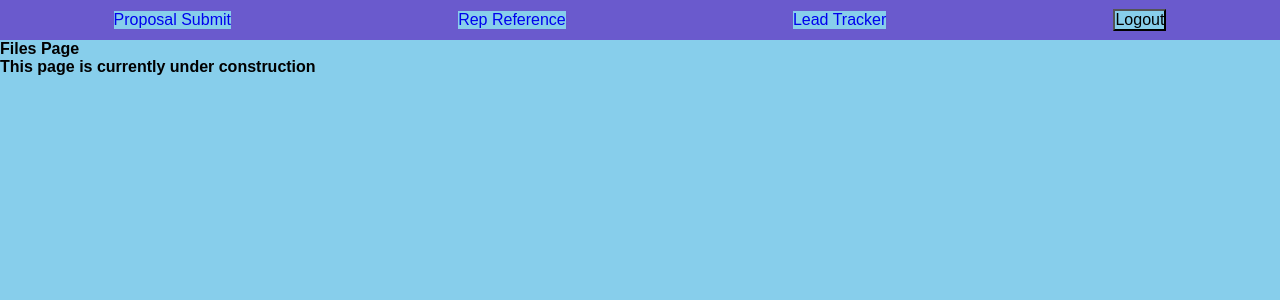
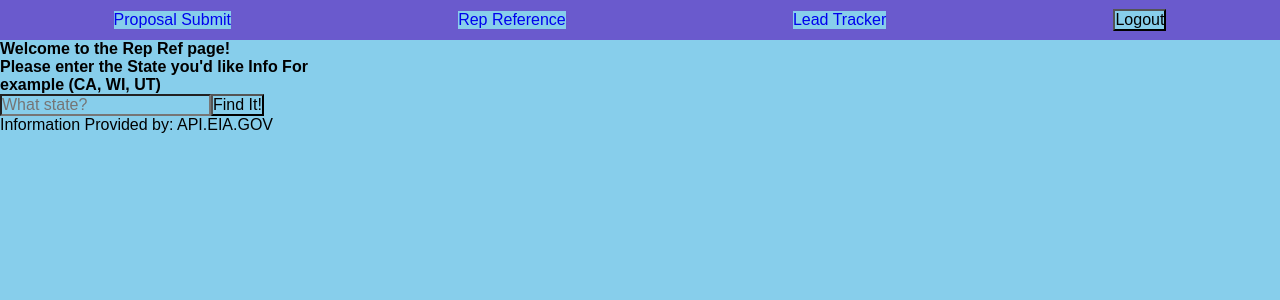
Before and after one commit to BeZen13/Made-Solar-App, a React (Create React App) app in the folder client/: page /Files in a window 1280 px wide. Shown: the top 300 px of the page. Built offline with nearby package versions, Linux system fonts and the light colour scheme; sample sign-in values are in the browser's storage.

Commit message:
delete and add work well now added API call for energy info

```diff
--- a/client/src/components/Files.js
+++ b/client/src/components/Files.js
@@ -1,12 +1,57 @@
-import React from 'react'
+import React, { useState } from 'react'
+import axios from 'axios'
 
 
 
 export default function Files(){
+    const [stateUsage, setStateUsage] = useState([])
+    const [theData, setTheData] = useState([])
+
+    const clicked = (e) => {
+        e.preventDefault()
+        const deets = stateUsage
+            console.log(deets)
+            //take state info.
+            // push to axios get request
+
+            axios.get(`https://vschool-cors.herokuapp.com?url=http://api.eia.gov/series/?api_key=3823d2b0245a8eddfc5e575f02bd0451&series_id=ELEC.GEN.TSN-${deets}-8.A`)
+                .then(res => {
+                    setTheData(res.data.response.data)
+                })
+                .catch(err => console.log(err))
+
+    }
+
+
+
     return(
-        <div>
-            <h1>Files Page</h1>
-            <h2>This page is currently under construction</h2>
+        <div className="refUno">
+            <h1>Welcome to the Rep Ref page!</h1>
+
+
+            <h2>Please enter the State you'd like Info For</h2>
+            <h3>example (CA, WI, UT)</h3>
+
+            <input className="stateEntry"
+            type="text"
+            value={stateUsage}
+            placeholder="What state?"
+            onChange={e => setStateUsage(e.target.value) }
+            />
+            <button onClick={clicked} className="find">Find It!</button>
+
+
+            <p className="stateInfo">{theData.map(dataUno =>
+                <p key={dataUno.i}>{dataUno.name}
+                    <h3>Measured in Thousand Megawatts</h3>
+                    <p>{dataUno.data}</p>
+
+                <h3>This was updated: {dataUno.updated}</h3>
+                </p>
+            )}</p>
+
+            <footer className="foot">Information Provided by: API.EIA.GOV</footer>
         </div>
+
     )
 }
--- a/client/src/components/Lead.js
+++ b/client/src/components/Lead.js
@@ -9,7 +9,7 @@ export default function Leads(props){
         <div className="leads">
             <h1>{ name }</h1>
             <h2>{ phone }</h2>
-            <button onClick={deleteLead}>Delete</button>
+            <button onClick={() => deleteLead(_id)}>Delete</button>
         </div>
     )
 }
--- a/client/src/components/LeadList.js
+++ b/client/src/components/LeadList.js
@@ -1,8 +1,16 @@
-import React from 'react'
+import React, { useEffect, useContext } from 'react'
+import { UserContext } from '../context/UserProvider'
 import Lead from './Lead.js'
 
 export default function LeadList(props){
     const { leads } = props
+    const { getUserLeads } = useContext(UserContext)
+    console.log(leads)
+
+    useEffect( () => {
+        getUserLeads()
+    }, [])
+
     return(
         <div className="leads-list">
             { leads.map(lead => <Lead {...lead} key={lead._id}/>) }
--- a/client/src/context/UserProvider.js
+++ b/client/src/context/UserProvider.js
@@ -63,7 +63,7 @@ export default function UserProvider(props){
         setUserState({
             user: {},
             token: "",
-            leads: [userState.leads]
+            leads: []
         })
     }
 
@@ -83,13 +83,13 @@ export default function UserProvider(props){
 
     function getUserLeads(){
         userAxios.get("/api/lead/user")
-            .then(res => {
+            .then(res => { console.log(res.data)
                 setUserState(prevState => ({
                     ...prevState,
-                    leads: res.data  //why is this undefined?
+                    leads: res.data
                 }))
             })
-            .catch(err => console.log(err.response.data.errMsg))
+            .catch(err => console.log(err))
     }
 
     function addLead(newLead){
@@ -104,12 +104,10 @@ export default function UserProvider(props){
     }
 
     function deleteLead(_id){
+        console.log(_id)
         userAxios.delete(`/api/lead/${_id}`)
             .then(res => {
-                setUserState(prevState => ({
-                    ...prevState,
-                    leads: []
-                }))
+               getUserLeads()
             })
             .catch(err => console.log(err.response.data.errMsg))
     }
@@ -124,6 +122,7 @@ export default function UserProvider(props){
                 logout,
                 addLead,
                 deleteLead,
+                getUserLeads,
                 resetAuthErr
             }}>
                 { props.children }
```
Also changed, not shown: 2 other files (tests, documents, lock files or other folders).
